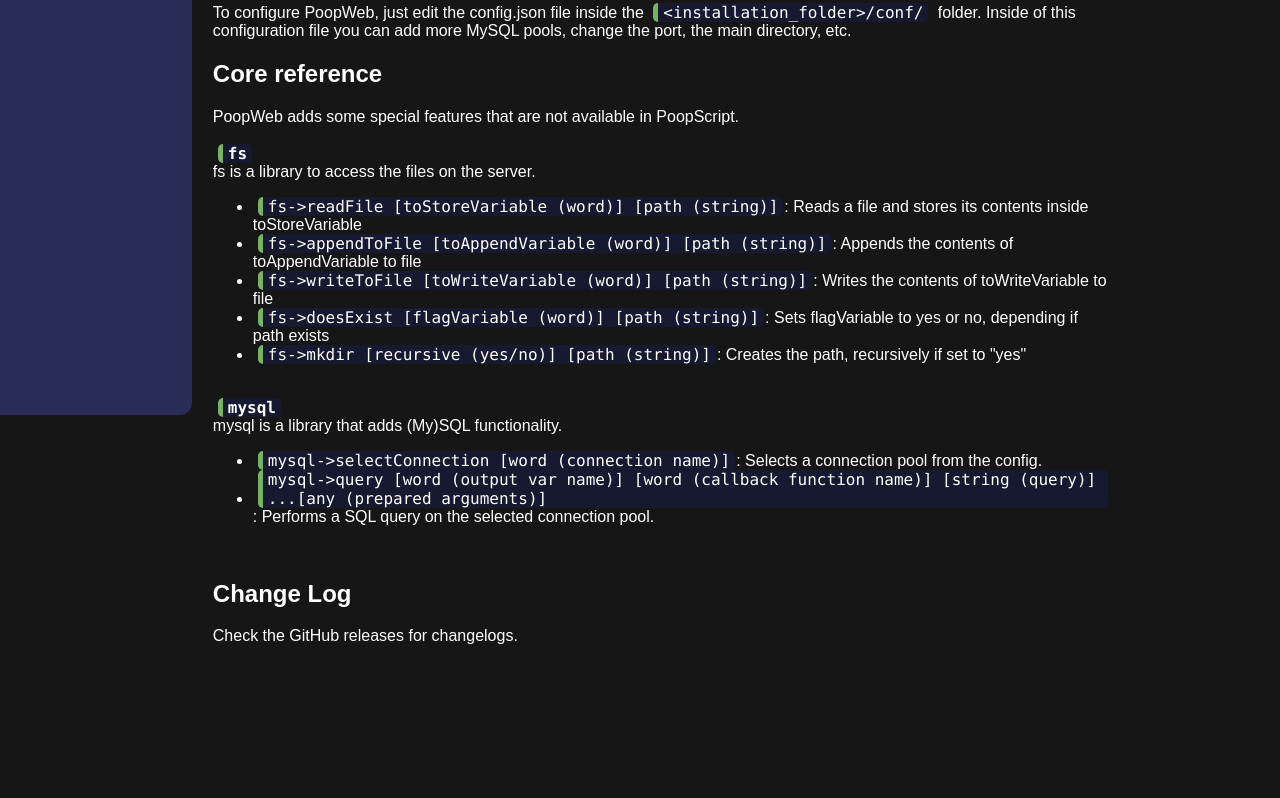
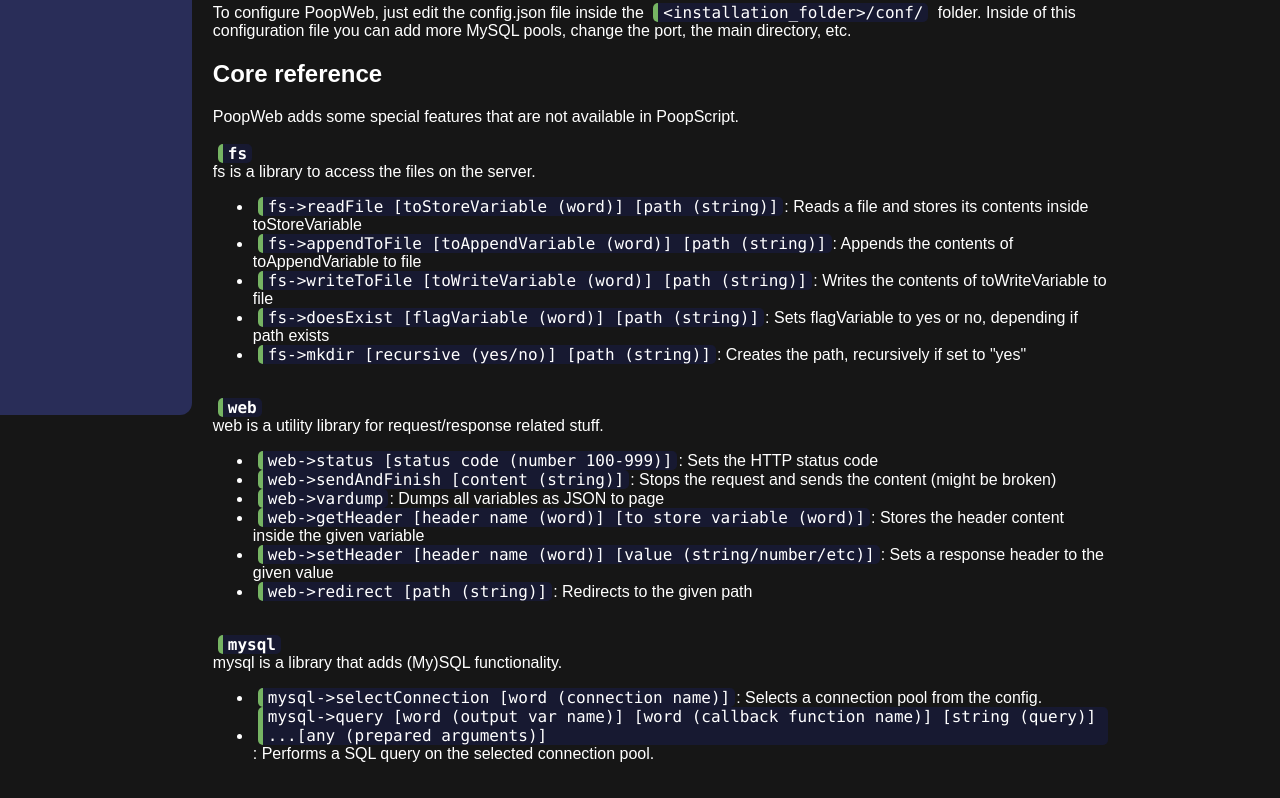
Before and after one commit to GoldenretriverYT/PoopWeb, a plain HTML site: page docs/index.html in a window 1280 px wide. Shown: the part 385-1183 px from the top of the page. Before the commit the page ends 1038 px from the top, so only its background shows below. Drawn offline with Linux system fonts and the light colour scheme.

Commit message:
Update index.html

```diff
--- a/docs/index.html
+++ b/docs/index.html
@@ -57,6 +57,17 @@
             <li><code>fs->mkdir [recursive (yes/no)] [path (string)]</code>: Creates the path, recursively if set to "yes"</li>
         </ul>
         <br>
+        <code style="font-size: 16px; font-weight: 800;" id="refweb">web</code><br>
+        web is a utility library for request/response related stuff.
+        <ul>
+            <li><code>web->status [status code (number 100-999)]</code>: Sets the HTTP status code</li>
+            <li><code>web->sendAndFinish [content (string)]</code>: Stops the request and sends the content (might be broken)</li>
+            <li><code>web->vardump</code>: Dumps all variables as JSON to page</li>
+            <li><code>web->getHeader [header name (word)] [to store variable (word)]</code>: Stores the header content inside the given variable</li>
+            <li><code>web->setHeader [header name (word)] [value (string/number/etc)]</code>: Sets a response header to the given value</li>
+            <li><code>web->redirect [path (string)]</code>: Redirects to the given path</li>
+        </ul>
+        <br>
         <code style="font-size: 16px; font-weight: 800;" id="refmysql">mysql</code><br>
         mysql is a library that adds (My)SQL functionality.
         <ul>
```
